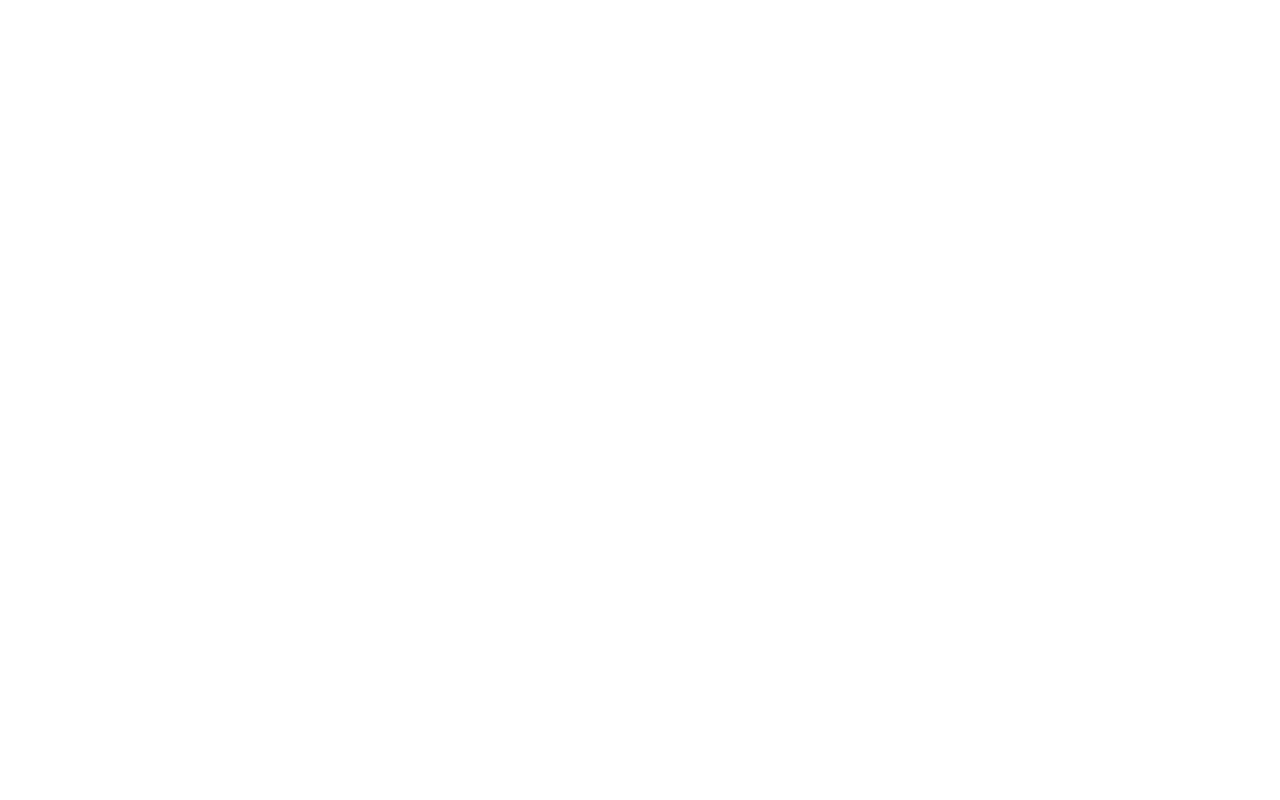
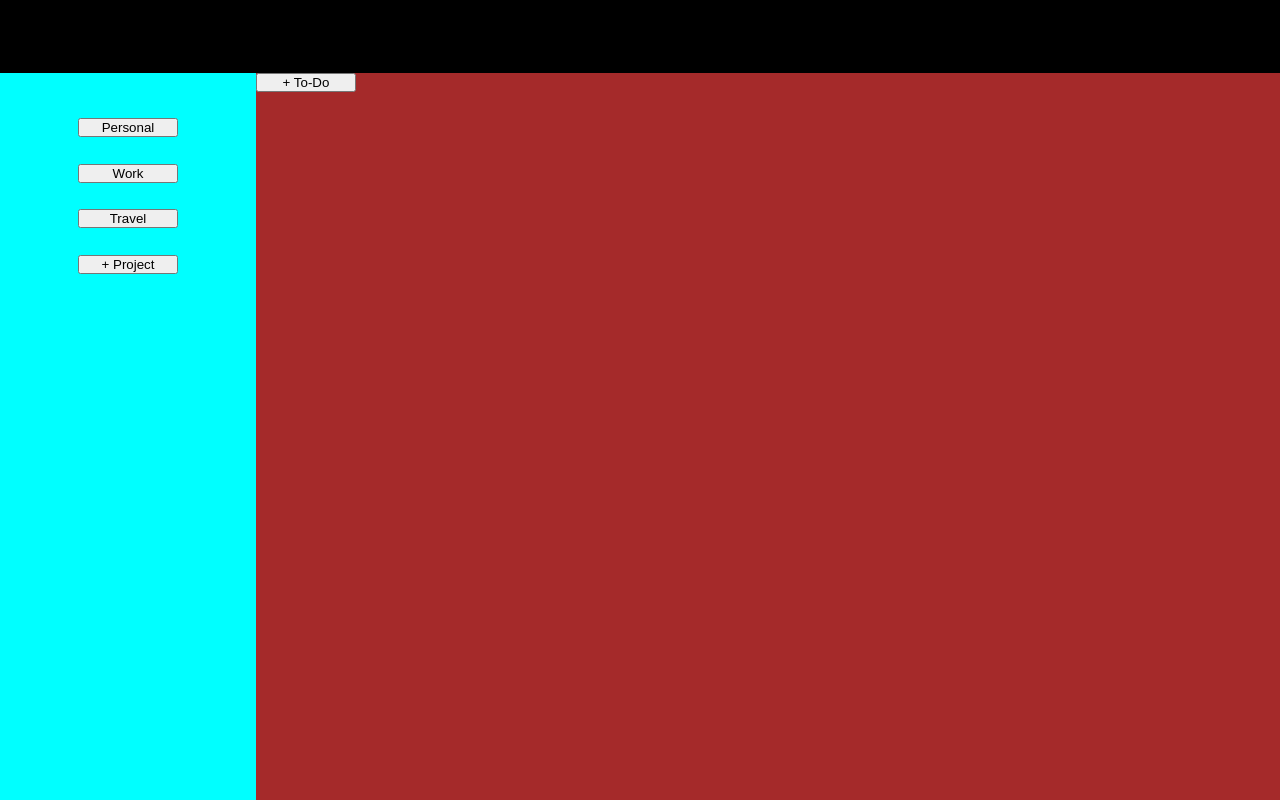
Before and after one commit to danielopoulos321/todo-list, a plain HTML site: page index.html in a window 1280 px wide. Drawn offline with Linux system fonts and the light colour scheme.

Commit message:
Add Project loading functionality

```diff
--- a/index.html
+++ b/index.html
@@ -5,8 +5,13 @@
     <meta name="viewport" content="width=device-width, initial-scale=1.0">
     <title>To-Do List</title>
 </head>
+<link rel="stylesheet" href="style.css">
+<body>
+    <div class="container">
+        <div id="header"></div>
+        <div id="sidebar"></div>
+        <div id="content"></div>
+    </div>
+</body>
 <script src="main.js"></script>
-<body>
-
-</body>
 </html>
--- a/main.js
+++ b/main.js
@@ -0,0 +1 @@
+(()=>{"use strict";const t=t=>{let e=t,n=[];return{getName:function(){return e},setName:function(t){e=t},pushTask:function(t,e,o,c){n.push(((t,e,n,o)=>{let c=t,r=e,u=n,i=o;return{getTitle:function(){return c},setTitle:function(t){c=t},getDescription:function(){return r},setDescription:function(t){r=t},getDueDate:function(){return u},setDueDate:function(t){u=t},getPriority:function(){return i},setPriority:function(t){i=t}}})("test","test2","test3","test4"))},getTasks:function(){return n}}},e=(()=>{let e=[];return e.push(t("Personal")),e.push(t("Work")),e.push(t("Travel")),{getProjects:function(){return e},getProject:function(t){return e.find((e=>e.getName()===t))},addProject:function(n){e.find((t=>t.getName()===n))||e.push(t(n))}}})();(function t(){!function(t){const e=document.getElementById("sidebar");""!==e.innerHTML&&(e.innerHTML="")}(),e.getProjects().forEach((t=>{!function(t){const e=document.getElementById("sidebar"),n=document.createElement("button");n.classList.add("project"),n.textContent=t,e.appendChild(n)}(t.getName())})),function(){const n=document.getElementById("sidebar"),o=document.createElement("button");o.classList.add("project"),o.textContent="+ Project",o.addEventListener("click",(()=>{const n=window.prompt("Enter the project name:");n&&(e.addProject(n),t())})),n.appendChild(o)}()})(),function(){const t=document.getElementById("content"),e=document.createElement("button");e.textContent="+ To-Do",t.appendChild(e)}()})();
--- /dev/null
+++ b/style.css
@@ -0,0 +1,37 @@
+*{
+    margin: 0;
+    padding: 0;
+}
+
+button{
+    width: 100px;
+}
+
+.container{
+    height: 100vh;
+    display: grid;
+    grid-template-columns: 1fr 4fr;
+    grid-template-rows: 1fr 10fr;
+}
+
+#header {
+    grid-column: 1/3;
+    background-color: black;
+}
+
+#sidebar{
+    grid-column: 1/2;
+    background-color: aqua;
+    display: flex;
+    flex-direction: column;
+    align-items: center;
+    padding-top: 2em;
+}
+
+#content{
+    background-color: brown;
+}
+
+.project{
+    margin: 1em;
+}
```
